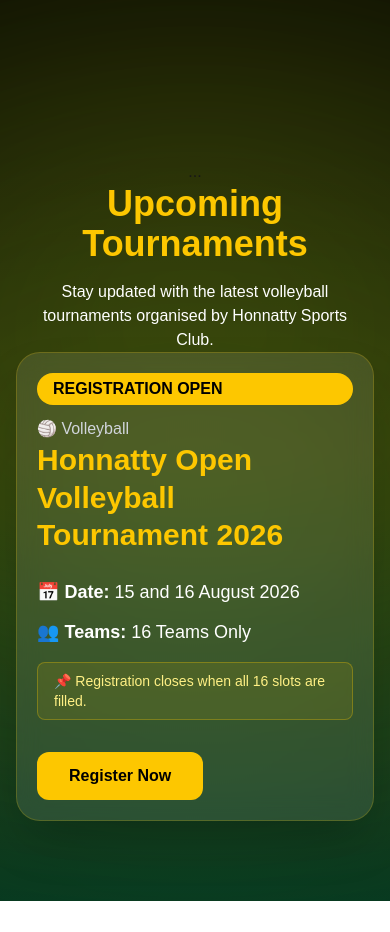
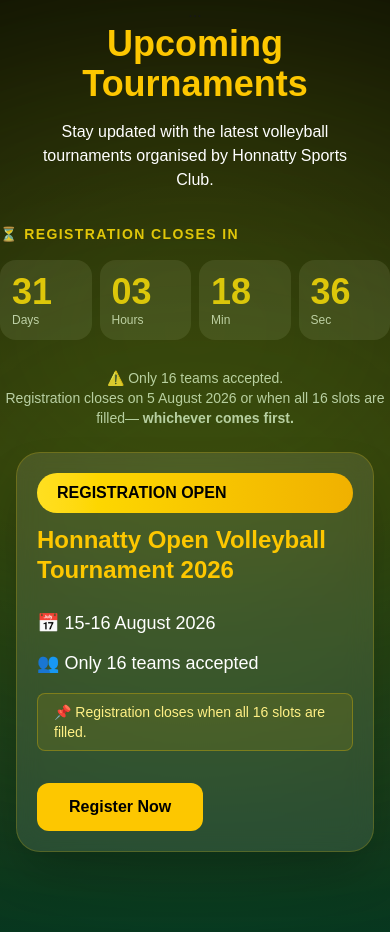
Before and after one commit to honnattysportsclub/honnatty-sports-club, a Next.js app: page /tournaments in a window 390 px wide. Before the commit the page ends 901 px from the top, so only its background shows below. Built offline with nearby package versions, Linux system fonts and the light colour scheme.

Commit message:
Added palyer gallery and registration updates

```diff
--- a/src/app/page.tsx
+++ b/src/app/page.tsx
@@ -136,25 +136,31 @@
           Where Passion Meets Excellence
         </p>
 
-        <p className="mt-4 max-w-2xl text-base md:text-xl text-gray-300 px-6">
+        <p className="mt-4 mb-4 max-w-2xl text-base md:text-xl text-gray-300 px-6">
           Building champions through teamwork, dedication,
           discipline and sportsmanship since generations.
         </p>
 
-        <div className="flex flex-col items-center text-center w-full max-w-sm mx-auto gap-4">
-  <button className="w-full md:w-52 border border-yellow-500 text-white py-3 rounded-lg">
-    Our Team
-  </button>
+        <div className="flex flex-col items-center text-center w-full max-w-sm mx-auto gap-5">
 
-  <button className="w-full md:w-52 border border-yellow-500 text-white py-3 rounded-lg">
-    Gallery
-  </button>
-
-  <Link href="/tournaments">
-  <button className="w-full md:w-52 border border-yellow-500 text-white py-3 rounded-lg">
+          <Link href="/tournaments" className="w-full">
+  <button className="w-full md:w-52 border border-yellow-500 text-white py-4 rounded-xl transition-all duration-300 hover:bg-yellow-500 hover:text-green-900 hover:scale-105">
     Upcoming Tournaments
   </button>
 </Link>
+  <Link href="#teams" className="w-full">
+  <button className="w-full md:w-52 border border-yellow-500 text-white py-4 rounded-xl">
+    Our Team
+  </button>
+</Link>
+
+  <Link href="#gallery" className="w-full">
+  <button className="w-full md:w-52 border border-yellow-500 text-white py-4 rounded-xl">
+    Gallery
+  </button>
+</Link>
+
+
 </div>
 
       </section>
@@ -229,24 +235,34 @@
     <div className="grid grid-cols-1 md:grid-cols-2 lg:grid-cols-4 gap-8">
 
       <div className="bg-white text-green-900 rounded-3xl overflow-hidden shadow-xl">
-        <div className="h-80 bg-gray-200 flex items-center justify-center text-gray-500">
-          Player Photo
-        </div>
+        <div className="relative h-80">
+  <Image
+    src="/team/captain.jpeg"
+    alt="Captain"
+    fill
+    className="object-cover"
+  />
+</div>
 
         <div className="p-6 text-center">
           <h3 className="text-2xl font-bold">Captain</h3>
-          <p className="text-gray-600 mt-2">Coming Soon</p>
+          <p className="text=xl text-gray-700 mt-2 font-bold">Dharshan</p>
         </div>
       </div>
 
       <div className="bg-white text-green-900 rounded-3xl overflow-hidden shadow-xl">
-        <div className="h-80 bg-gray-200 flex items-center justify-center text-gray-500">
-          Player Photo
-        </div>
+        <div className="relative h-80">
+  <Image
+    src="/team/v captain.jpeg"
+    alt="Captain"
+    fill
+    className="object-cover"
+  />
+</div>
 
         <div className="p-6 text-center">
-          <h3 className="text-2xl font-bold">Player</h3>
-          <p className="text-gray-600 mt-2">Coming Soon</p>
+          <h3 className="text-2xl font-bold">Vice Captain</h3>
+          <p className="text-xl text-gray-700 mt-2 font-bold">Murali</p>
         </div>
       </div>
 
--- a/src/app/tournament-details/page.tsx
+++ b/src/app/tournament-details/page.tsx
@@ -25,9 +25,8 @@
 
       <p>👥 <strong>Category:</strong> Men's Open</p>
 
-      <p>🏐 <strong>Teams:</strong> 16 Teams Only</p>
 
-      <p>🏆 <strong>Prizes:</strong> Trophies & Certificates</p>
+      <p>🏆 <strong>Prizes:</strong> Trophies & Medals</p>
 
       <p>💰 <strong>Entry Fee:</strong> ₹1,200</p>
 
@@ -72,16 +71,18 @@
 
     <p>🟢 <strong>Status:</strong> Registration Open</p>
 
-    <p>👥 <strong>Team Limit:</strong> 16 Teams Only</p>
-
-    <p>⏳ <strong>Deadline:</strong> 05-August-2026</p>
-
-    <p>📞 <strong>Contact:</strong> Vishal</p>
+    <p>📞 <strong>Contact:</strong> Dharshan (+91 63797 89130)</p>
+    <div className="flex items-center gap-3">
+  <span>💰</span>
+  <span>
+    <strong>Registration Fee:</strong> ₹300
+  </span>
+</div>
 
   </div>
 
   <a
-  href="https://wa.me/919655429983?text=Hello%20Honnatty%20Sports%20Club!%0A%0AI%20would%20like%20to%20register%20my%20team%20for%20the%20Honnatty%20Open%20Volleyball%20Tournament%202026.%0A%0ATeam%20Name:%0ACaptain%20Name:%0AMobile%20Number:%0ANumber%20of%20Players:"
+  href="https://wa.me/916379789130?text=Hello%20Honnatty%20Sports%20Club!%0A%0AI%20would%20like%20to%20register%20my%20team%20for%20the%20Honnatty%20Open%20Volleyball%20Tournament%202026.%0A%0ATeam%20Name:%0ACaptain%20Name:%0AMobile%20Number:%0ANumber%20of%20Players:"
   target="_blank"
   rel="noopener noreferrer"
   className="mt-8 inline-block px-8 py-3 rounded-xl bg-green-500 hover:bg-green-600 transition text-white font-bold"
--- a/src/app/tournaments/page.tsx
+++ b/src/app/tournaments/page.tsx
@@ -1,5 +1,36 @@
+"use client";
+import { useEffect, useState } from "react";
 import Link from "next/link";
 export default function Tournaments() {
+    const targetDate = new Date("2026-08-05T23:59:00");
+
+const [timeLeft, setTimeLeft] = useState({
+  days: 0,
+  hours: 0,
+  minutes: 0,
+  seconds: 0,
+});
+
+useEffect(() => {
+  const timer = setInterval(() => {
+    const now = new Date();
+    const difference = targetDate.getTime() - now.getTime();
+
+    if (difference <= 0) {
+      clearInterval(timer);
+      return;
+    }
+
+    setTimeLeft({
+      days: Math.floor(difference / (1000 * 60 * 60 * 24)),
+      hours: Math.floor((difference / (1000 * 60 * 60)) % 24),
+      minutes: Math.floor((difference / (1000 * 60)) % 60),
+      seconds: Math.floor((difference / 1000) % 60),
+    });
+  }, 1000);
+
+  return () => clearInterval(timer);
+}, []);
   return (
 <main className="relative min-h-screen overflow-hidden bg-gradient-to-b from-black via-[#1a1200] to-[#062b1d]">
 
@@ -9,8 +40,8 @@
     {/* Green Glow */}
     <div className="absolute top-60 left-1/2 -translate-x-1/2 w-[1000px] h-[600px] rounded-full bg-green-500/25 blur-[220px]"></div>
 
-    <div className="relative z-20 flex flex-col items-center pt-20 text-center">
-        <div className="relative z-20 flex flex-col items-center pt-20 text-center">
+    <div className="relative z-20 flex flex-col items-center pt-0 text-center">
+        <div className="relative z-20 flex flex-col items-center pt-0 text-center">
   ...
 </div>
       <h1 className="text-4xl sm:text-5xl md:text-6xl font-extrabold text-yellow-400 px-4">
@@ -22,25 +53,67 @@
   Honnatty Sports Club.
 </p>
     </div>
-<div className="relative z-20 w-full max-w-5xl mx-auto px-4 sm:px-6 lg:px-8 pb-20">
-<div className="rounded-3xl border border-yellow-400/20 bg-white/10 backdrop-blur-md p-5 sm:p-6 md:p-8 shadow-2xl">
+    <div className="mt-8 mb-0">
+  <p className="text-yellow-400 font-semibold uppercase tracking-widest text-sm">
+    ⏳ REGISTRATION CLOSES IN
+  </p>
+
+  <div className="mt-4 grid grid-cols-4 gap-2 justify-items-center">
+
+    <div className="bg-white/10 rounded-2xl p-3 w-full">
+      <p className="text-4xl font-bold text-yellow-400">
+        {timeLeft.days}
+      </p>
+      <p className="text-xs text-gray-300">Days</p>
+    </div>
+
+    <div className="bg-white/10 rounded-2xl p-3 w-full">
+      <p className="text-4xl font-bold text-yellow-400">
+        {String(timeLeft.hours).padStart(2, "0")}
+      </p>
+      <p className="text-xs text-gray-300">Hours</p>
+    </div>
+
+    <div className="bg-white/10 rounded-2xl p-3 w-full">
+      <p className="text-4xl font-bold text-yellow-400">
+        {String(timeLeft.minutes).padStart(2, "0")}
+      </p>
+      <p className="text-xs text-gray-300">Min</p>
+    </div>
+
+    <div className="bg-white/10 rounded-2xl p-3 w-full">
+      <p className="text-4xl font-bold text-yellow-400">
+        {String(timeLeft.seconds).padStart(2, "0")}
+      </p>
+      <p className="text-xs text-gray-300">Sec</p>
+    </div>
+    <p className="mt-5 text-center text-sm text-gray-300 col-span-4">
+  ⚠️ Only 16 teams accepted.
+<br />
+Registration closes on 5 August 2026 or when all 16 slots are filled—
+<b> whichever comes first.</b>
+</p>
+  </div>
+</div>
+<div className="relative z-20 w-full max-w-5xl mx-auto px-4 sm:px-6 lg:px-8 pt-6 pb-20">
+<div className="rounded-3xl shadow-2x1 hover:scale-[1.02] transition-all duration-300 border border-yellow-400/20 bg-white/10 backdrop-blur-md p-5 sm:p-6 md:p-8 shadow-2xl">
 <div className="flex flex-col sm:flex-row sm:items-center sm:justify-between gap-3">
-          <span className="px-4 py-1 rounded-full bg-yellow-400 text-black font-bold">
+          <span className="px-5 py-2 rounded-full bg-gradient-to-r from-yellow-300 to-yellow-500 text-black font-bold">
         REGISTRATION OPEN
       </span>
 
       <span className="text-gray-300">
-        🏐 Volleyball
+
       </span>
     </div>
 
-    <h2 className="text-3xl md:text-5xl font-bold text-yellow-400 leading-tight">
+    <h2 className="text-2xl md:text-5xl font-bold text-yellow-400 leading-tight">
       Honnatty Open Volleyball Tournament 2026
     </h2>
 
     <div className="mt-6 space-y-3 text-white text-lg">
-      <p>📅 <strong>Date:</strong> 15 and 16 August 2026</p>
-      <p>👥 <strong>Teams:</strong> 16 Teams Only</p>
+      <p>📅 15-16 August 2026</p>
+      <p>👥 Only 16 teams accepted</p>
     </div>
 <p className="mt-4 rounded-lg bg-yellow-400/10 border border-yellow-400/30 px-4 py-2 text-sm text-yellow-200">
   📌 Registration closes when all 16 slots are filled.
```
Also changed, not shown: public/team/captain.jpeg (added), public/team/v captain.jpeg (added).
